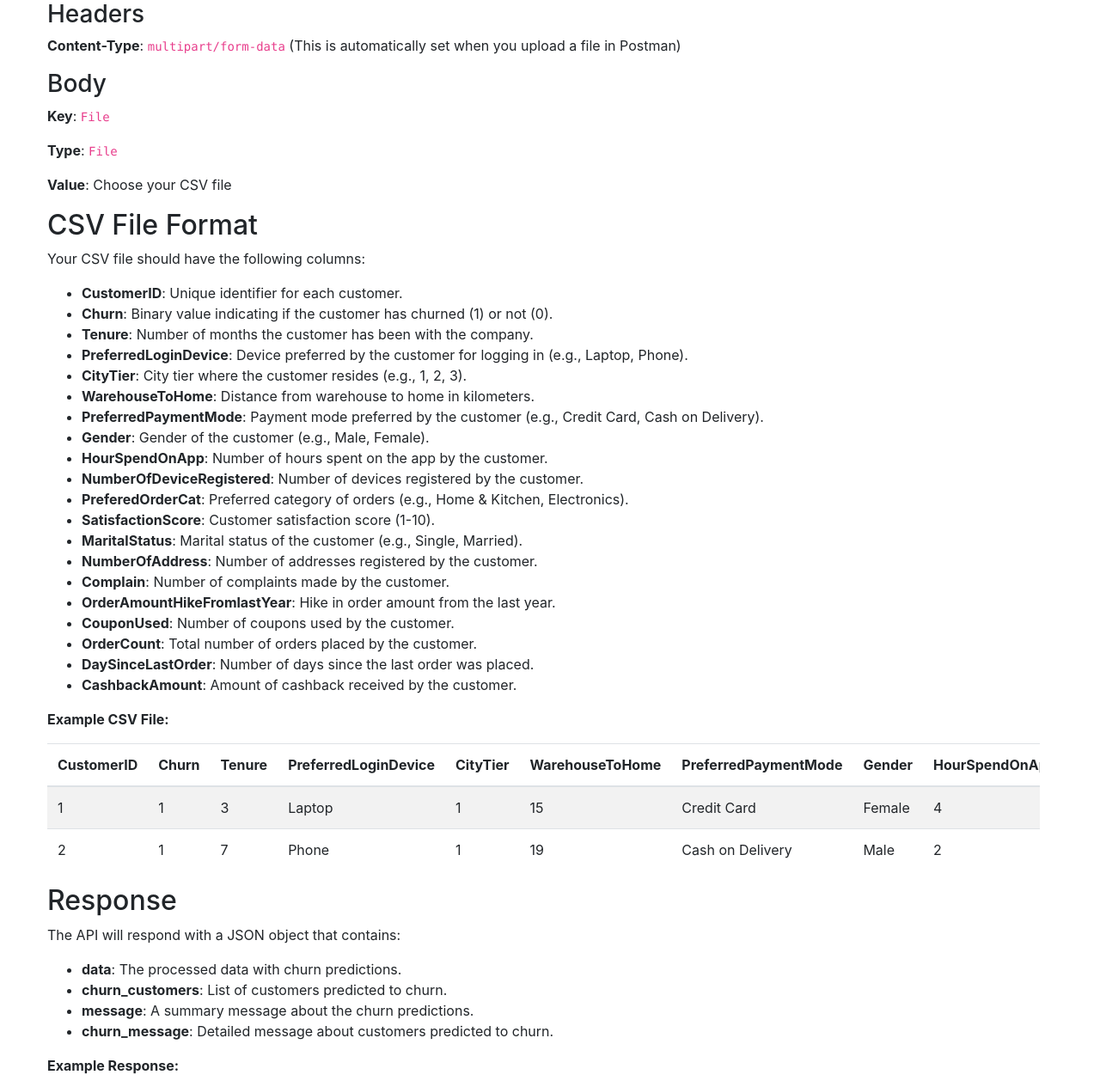
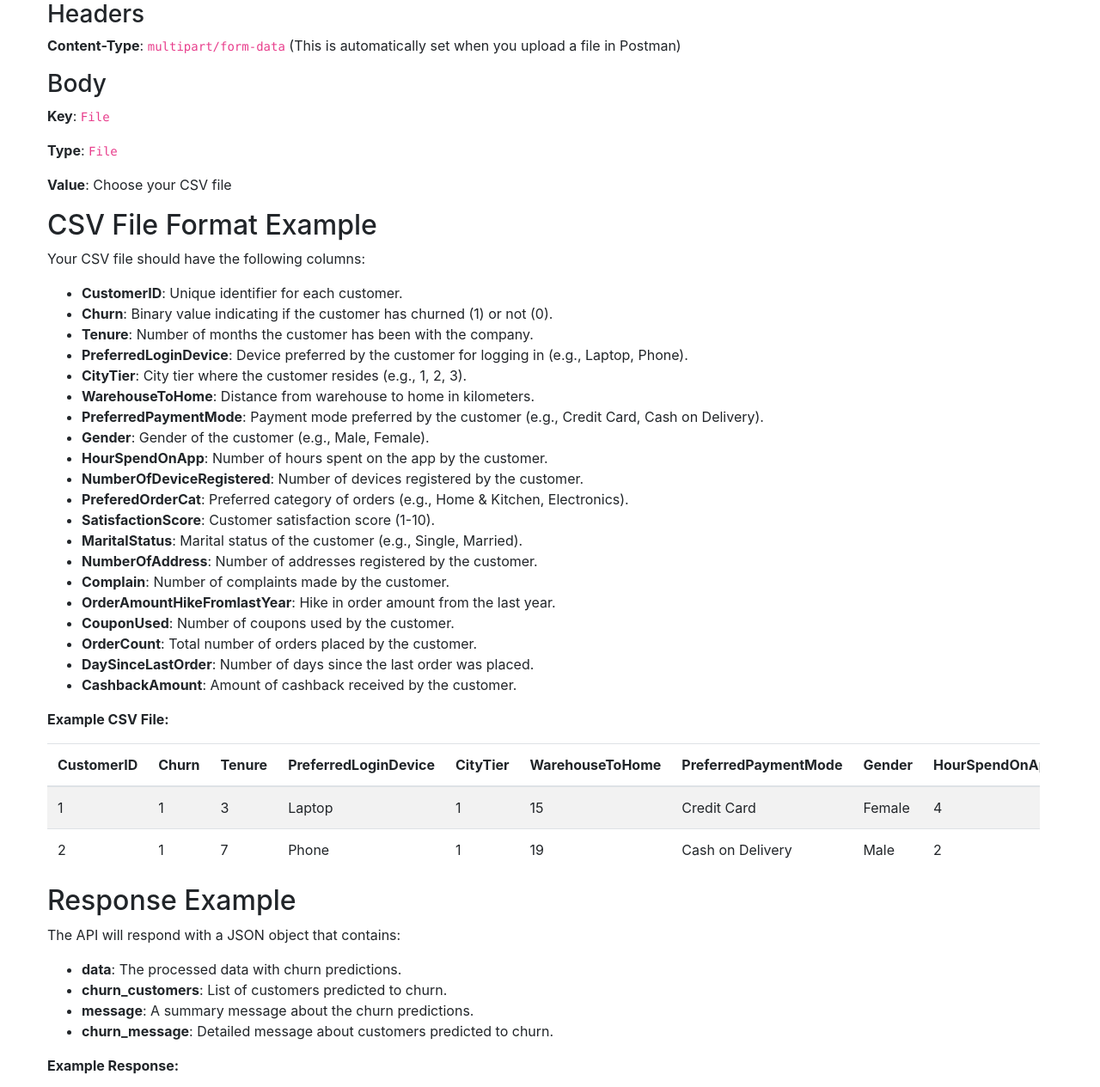
Before and after one commit to MukeshSaini1/APIofChurnprediction, a Flask app: page / in a window 1280 px wide. Shown: the part 483-1748 px from the top of the page at 86% size. Run offline with Flask 3, Linux system fonts and the light colour scheme; parts of the project's set-up code (start-up, migrations or seed data) failed here and were passed over; some libraries are stand-ins or nearby versions.

Commit message:
documentation 1 commit

```diff
--- a/templates/document.html
+++ b/templates/document.html
@@ -73,7 +73,7 @@
             <p><strong>Type</strong>: <code>File</code></p>
             <p><strong>Value</strong>: Choose your CSV file</p>
 
-            <h2>CSV File Format</h2>
+            <h2>CSV File Format Example</h2>
             <p>Your CSV file should have the following columns:</p>
             <ul>
                 <li><strong>CustomerID</strong>: Unique identifier for each customer.</li>
@@ -175,7 +175,7 @@
                 </table>
             </div>
 
-            <h2>Response</h2>
+            <h2>Response Example</h2>
             <p>The API will respond with a JSON object that contains:</p>
             <ul>
                 <li><strong>data</strong>: The processed data with churn predictions.</li>
```
